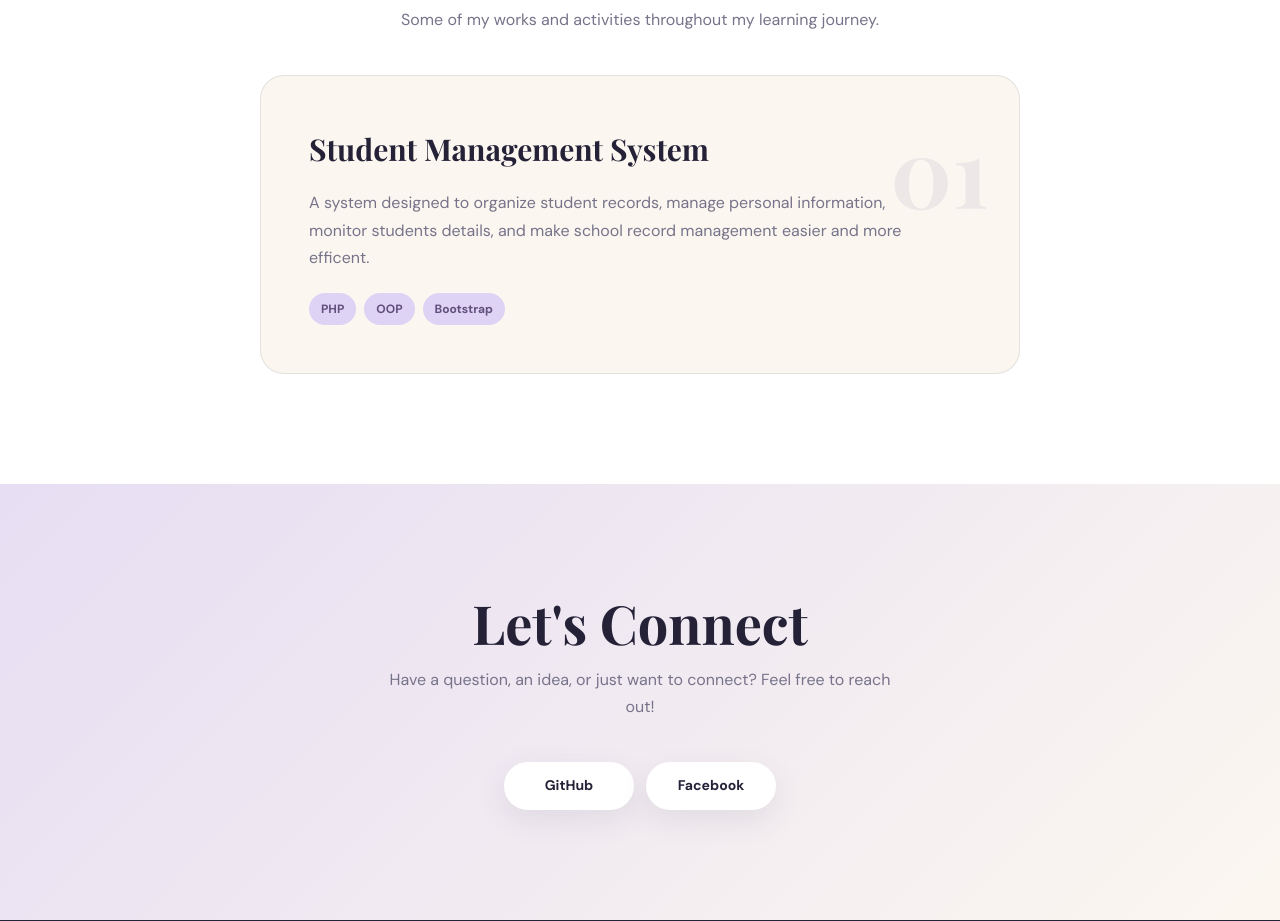
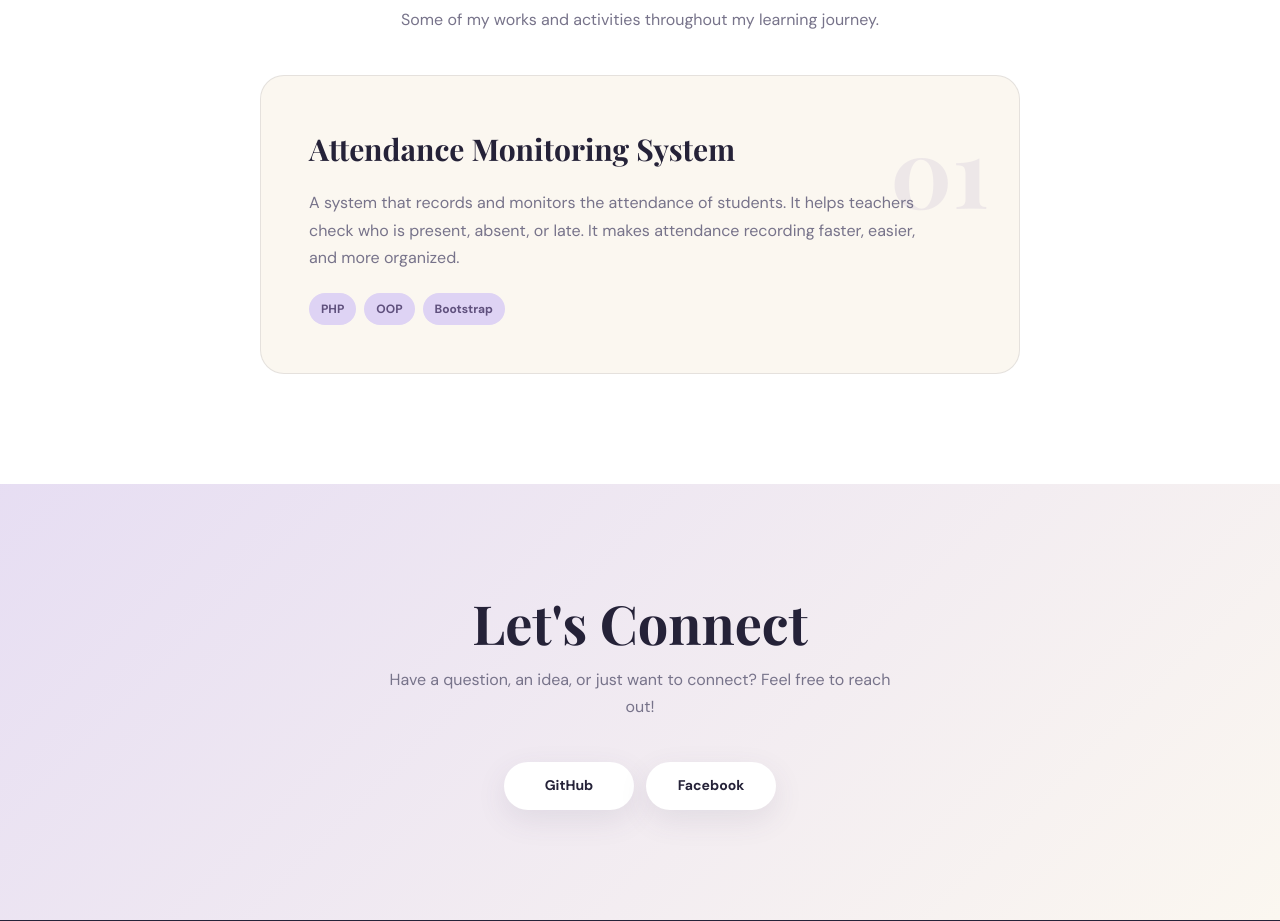
Before and after one commit to kringkring2/Idquila-project1, a plain HTML site: page index.html in a window 1280 px wide. Shown: the part 2420-3341 px from the top of the page. Drawn offline with nearby package versions, Linux system fonts and the light colour scheme.

Commit message:
attendance monitoring system

```diff
--- a/index.html
+++ b/index.html
@@ -178,11 +178,11 @@
 
             <div class="project-card">
                 <div class="project-number">01</div>
-                <h3>Student Management System</h3>
+                <h3>Attendance Monitoring System</h3>
                 <p>
-                    A system designed to organize student records,
-                    manage personal information, monitor students details,
-                    and make school record management easier and more efficent.
+                    A system that records and monitors the attendance of students.
+                    It helps teachers check who is present, absent, or late.
+                    It makes attendance recording faster, easier, and more organized.
 
                 </p>
                 <div class="project-tags">
```
